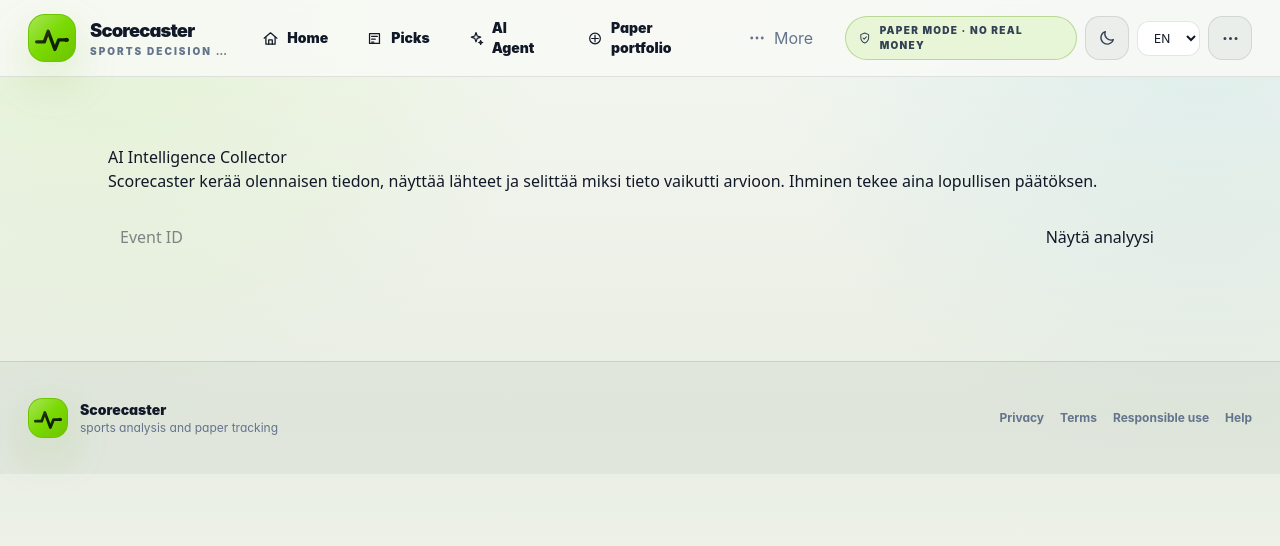
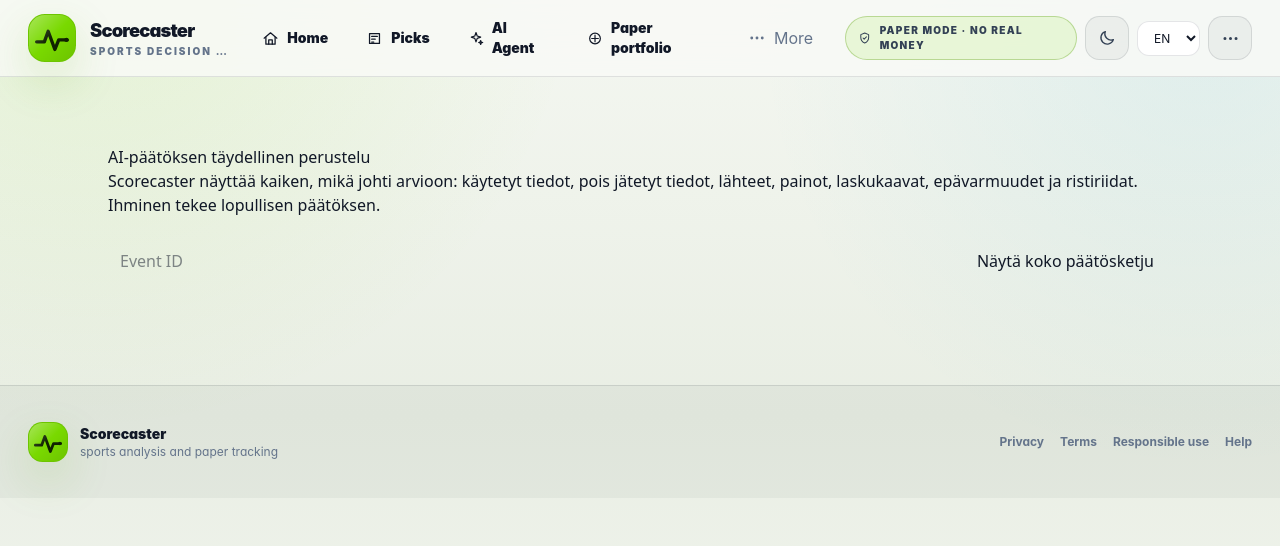
Before and after one commit to vv-glitchhub/scorecaster, a Next.js app: page /ai-intelligence in a window 1280 px wide. Shown: the top 546 px of the page. Built offline with nearby package versions, Linux system fonts and the light colour scheme.

Commit message:
Show full decision reasoning

```diff
--- a/app/ai-intelligence/page.js
+++ b/app/ai-intelligence/page.js
@@ -1,17 +1,24 @@
 'use client';
 import {useState} from 'react';
+const pct=v=>`${(Number(v||0)*100).toFixed(1)} %`;
+const pp=v=>`${Number(v)>0?'+':''}${Number(v||0).toFixed(2)} pp`;
 
 export default function AIIntelligencePage(){
  const [eventId,setEventId]=useState(''); const [report,setReport]=useState(null); const [loading,setLoading]=useState(false);
  async function load(){setLoading(true);try{const r=await fetch(`/api/ai-intelligence?eventId=${encodeURIComponent(eventId)}`,{cache:'no-store'});setReport(await r.json());}finally{setLoading(false);}}
+ const card={padding:18,border:'1px solid #334155',borderRadius:16,marginBottom:14};
  return <main style={{maxWidth:1100,margin:'0 auto',padding:'32px 18px',fontFamily:'system-ui'}}>
-  <h1>AI Intelligence Collector</h1>
-  <p>Scorecaster kerää olennaisen tiedon, näyttää lähteet ja selittää miksi tieto vaikutti arvioon. Ihminen tekee aina lopullisen päätöksen.</p>
-  <div style={{display:'flex',gap:8,margin:'20px 0'}}><input value={eventId} onChange={e=>setEventId(e.target.value)} placeholder="Event ID" style={{flex:1,padding:12,borderRadius:10}}/><button onClick={load} disabled={!eventId||loading} style={{padding:'12px 18px',borderRadius:10}}>{loading?'Analysoidaan…':'Näytä analyysi'}</button></div>
+  <h1>AI-päätöksen täydellinen perustelu</h1>
+  <p>Scorecaster näyttää kaiken, mikä johti arvioon: käytetyt tiedot, pois jätetyt tiedot, lähteet, painot, laskukaavat, epävarmuudet ja ristiriidat. Ihminen tekee lopullisen päätöksen.</p>
+  <div style={{display:'flex',gap:8,margin:'20px 0'}}><input value={eventId} onChange={e=>setEventId(e.target.value)} placeholder="Event ID" style={{flex:1,padding:12,borderRadius:10}}/><button onClick={load} disabled={!eventId||loading} style={{padding:'12px 18px',borderRadius:10}}>{loading?'Analysoidaan…':'Näytä koko päätösketju'}</button></div>
   {report?.ok&&<>
-   <section style={{padding:18,border:'1px solid #334155',borderRadius:16,marginBottom:16}}><h2>Yhteenveto</h2><p><b>Perusarvio:</b> {(report.baseHomeProbability*100).toFixed(1)} %</p><p><b>Uutis- ja tilannekorjattu arvio:</b> {(report.adjustedHomeProbability*100).toFixed(1)} %</p><p><b>Kokonaisvaikutus:</b> {report.totalImpactPercentagePoints>0?'+':''}{report.totalImpactPercentagePoints} prosenttiyksikköä</p><p><b>Suurin syy:</b> {report.strongestReason}</p><p><b>Datan laatu:</b> {(report.dataQuality*100).toFixed(0)}/100</p></section>
-   {report.categoryBreakdown.map(cat=><section key={cat.category} style={{padding:18,border:'1px solid #334155',borderRadius:16,marginBottom:12}}><h3>{cat.label} ({cat.impactPercentagePoints>0?'+':''}{cat.impactPercentagePoints} pp)</h3>{cat.items.map((item,i)=><article key={item.id||i} style={{padding:'12px 0',borderTop:i?'1px solid #334155':'none'}}><b>{item.title||item.summary}</b><p>{item.summary}</p><p><b>Miksi käytettiin:</b> {item.usedBecause}</p><p><b>Vaikutus:</b> {item.impactPercentagePoints>0?'+':''}{item.impactPercentagePoints} pp · <b>Luottamus:</b> {(item.effectiveTrust*100).toFixed(0)} %</p>{item.sourceUrl&&<a href={item.sourceUrl} target="_blank" rel="noreferrer">Avaa lähde: {item.sourceName}</a>}</article>)}</section>)}
-   <p style={{opacity:.75}}>Tämä on päätöksenteon tuki. Scorecaster ei aseta vetoja automaattisesti.</p>
+   <section style={card}><h2>Lopputulos</h2><p><b>Perusarvio:</b> {pct(report.baseHomeProbability)}</p><p><b>Lopullinen arvio:</b> {pct(report.adjustedHomeProbability)}</p><p><b>Tietojen nettovaikutus:</b> {pp(report.totalImpactPercentagePoints)}</p><p><b>Suurin yksittäinen syy:</b> {report.strongestReason}</p><p><b>Datan laatu:</b> {(report.dataQuality*100).toFixed(0)}/100</p></section>
+   <section style={card}><h2>Miten ratkaisu muodostui?</h2>{report.decisionTrace?.map(step=><div key={step.step} style={{padding:'10px 0',borderTop:step.step>1?'1px solid #334155':'none'}}><b>{step.step}. {step.label}</b><p>{step.explanation}</p></div>)}<p><b>Laskentakaava:</b> {report.formula}</p></section>
+   <section style={card}><h2>Auditoinnin kattavuus</h2><p>Vastaanotettu: <b>{report.audit?.received}</b> · Käytetty: <b>{report.audit?.included}</b> · Pois jätetty: <b>{report.audit?.excluded}</b> · Duplikaatit: <b>{report.audit?.duplicates}</b></p><p>{report.audit?.allInputsAccountedFor?'Kaikki vastaanotetut tiedot on huomioitu joko laskennassa tai perustellusti pois jätettyinä.':'Kaikkia syötteitä ei voitu jäljittää.'}</p></section>
+   {report.categoryBreakdown.map(cat=><section key={cat.category} style={card}><h2>{cat.label} ({pp(cat.impactPercentagePoints)})</h2>{cat.items.map((item,i)=><article key={item.id||i} style={{padding:'14px 0',borderTop:i?'1px solid #334155':'none'}}><h3>{item.title||item.summary}</h3><p>{item.summary}</p><p><b>Miksi käytettiin:</b> {item.usedBecause}</p><p><b>Vaikutus:</b> {pp(item.impactPercentagePoints)}</p><p><b>Laskenta:</b> {item.calculation}</p><details><summary>Näytä kaikki painot</summary><pre style={{whiteSpace:'pre-wrap'}}>{JSON.stringify(item.factors,null,2)}</pre></details><p><b>Lähde:</b> {item.sourceName} · <b>Lähdetyyppi:</b> {item.sourceType} · <b>Luottamus:</b> {(item.effectiveTrust*100).toFixed(0)} % · <b>Tuoreus:</b> {(item.freshness*100).toFixed(0)} % · <b>Mallin varmuus:</b> {(item.confidence*100).toFixed(0)} %</p>{item.sourceUrl&&<a href={item.sourceUrl} target="_blank" rel="noreferrer">Avaa alkuperäinen lähde</a>}</article>)}</section>)}
+   <section style={card}><h2>Pois jätetyt tiedot</h2>{report.excludedItems?.length?report.excludedItems.map((item,i)=><article key={item.id||i} style={{padding:'12px 0',borderTop:i?'1px solid #334155':'none'}}><b>{item.title||item.summary||'Nimeämätön havainto'}</b><p>{item.exclusionReasons?.join(' ')}</p><p><b>Lähde:</b> {item.sourceName||'Ei ilmoitettu'}</p></article>):<p>Mitään tietoa ei jätetty pois.</p>}</section>
+   <section style={card}><h2>Ristiriitaiset tiedot</h2>{report.contradictions?.length?report.contradictions.map((x,i)=><p key={i}>{x.category}: {x.a} ↔ {x.b}. Molempien vaikutusta pienennettiin ristiriitakertoimella.</p>):<p>Ristiriitoja ei havaittu.</p>}</section>
+   <p style={{opacity:.75}}>Scorecaster ei aseta vetoja. Analyysi on päätöksenteon tuki, ja käyttäjä arvioi tiedot ennen omaa päätöstään.</p>
   </>}
   {report&&!report.ok&&<p>{report.error}</p>}
  </main>;
```
